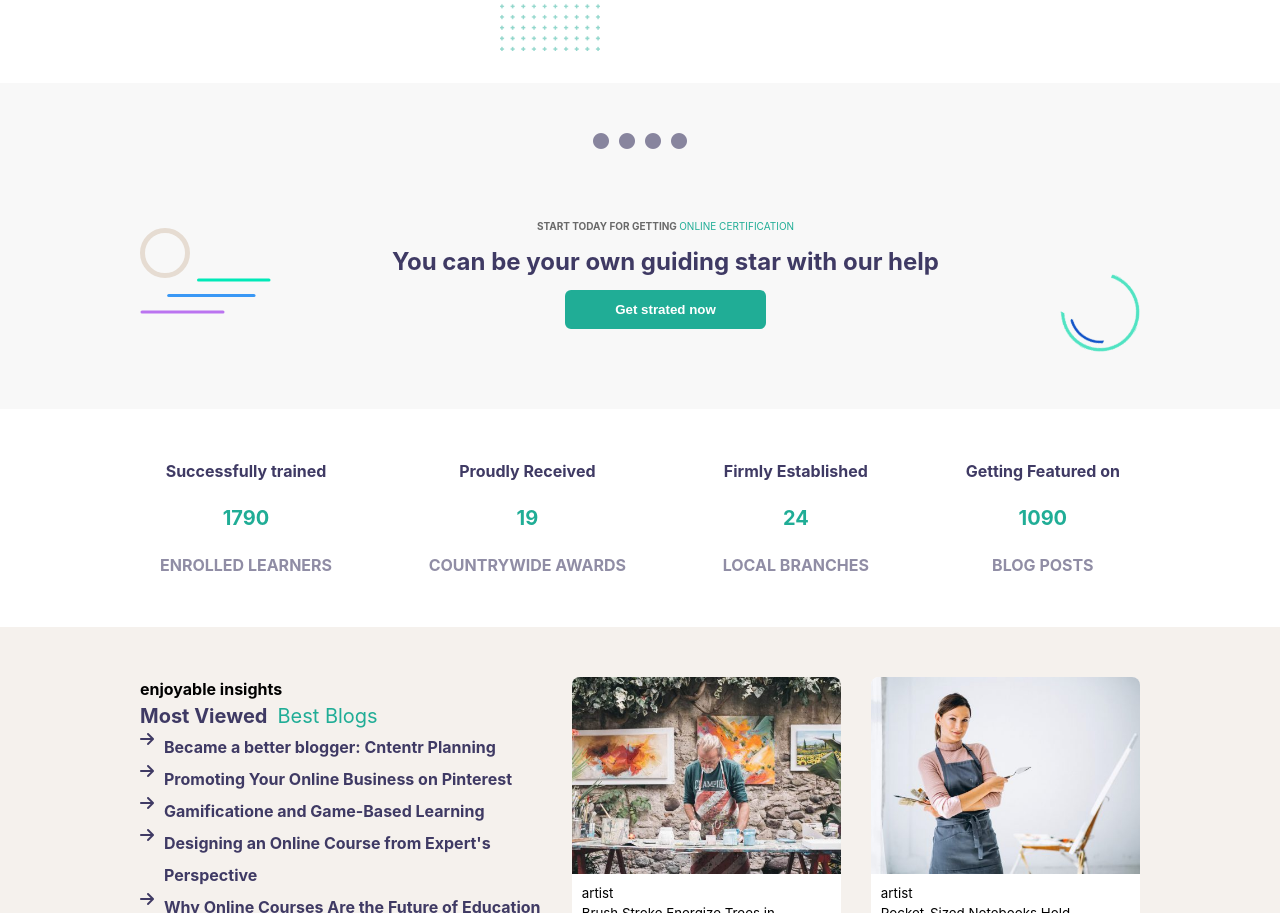
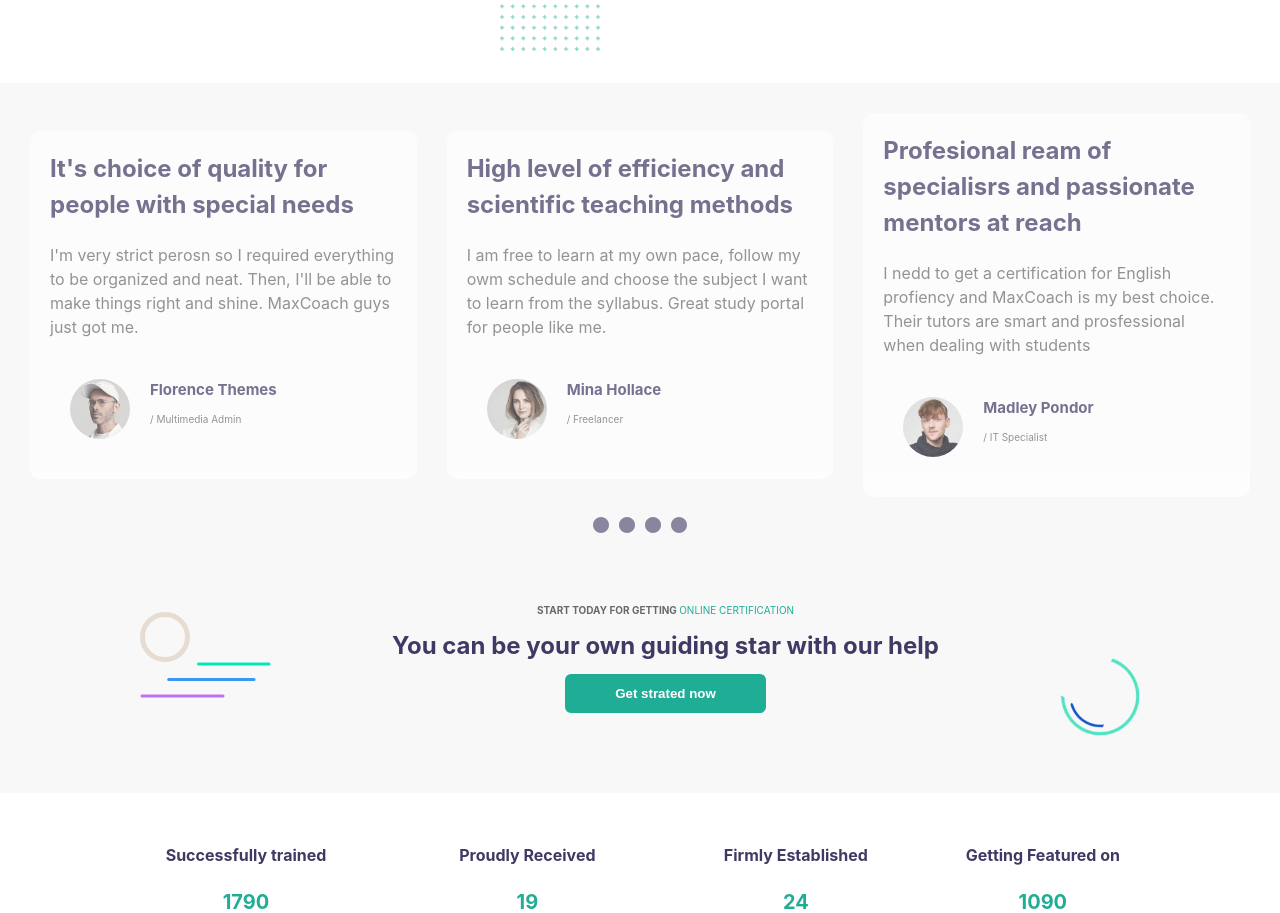
Before and after one commit to GianMarcoPimentel/proj-html-vuejs, a Vue app: page / in a window 1280 px wide. Shown: the part 2578-3491 px from the top of the page. Built offline with nearby package versions, Linux system fonts and the light colour scheme.

Commit message:
Fine esercizio

```diff
--- a/src/components/AppStart.vue
+++ b/src/components/AppStart.vue
@@ -4,7 +4,7 @@ export default{
 
     data(){
         return {
-            activeProfileIndex : 0,
+            activeProfileIndex : '',
 
             profiles: [
                 {
@@ -31,7 +31,26 @@ export default{
 
             ]
         }
+    },
+    methods : {
+        pointClick(){
+            this.activeProfileIndex == 0;
+            const profile = document.getElementById('cards');
+            profile.style.opacity = 1;
+        },
+        pointClick2(){
+            this.activeProfileIndex == 1;
+            const profile = document.getElementById('cards');
+            profile.style.opacity = 1;
+        },
+        pointClick3(){
+            this.activeProfileIndex == 2;
+            const profile = document.getElementById('cards');
+            profile.style.opacity = 1;
+        }
+
     }
+
 }
 
 </script>
@@ -41,8 +60,9 @@ export default{
     <div class="profile-cards">
         <div
         v-for="(profile,index) in profiles"
-        v-show="index == activeIndexProfile"
-        class="cards">
+
+        id="cards"
+        style="opacity : 0.7">
 
             <h2>{{ profile.presentation }}</h2>
             <span>{{ profile.description }}</span>
@@ -57,9 +77,9 @@ export default{
 
     </div>
     <div class="icon">
-            <i class="fa-solid fa-circle"></i>
-            <i class="fa-solid fa-circle"></i>
-            <i class="fa-solid fa-circle"></i>
+            <i @click="pointClick()" class="fa-solid fa-circle"></i>
+            <i @click="pointClick2()" class="fa-solid fa-circle"></i>
+            <i @click="pointClick3()" class="fa-solid fa-circle"></i>
             <i class="fa-solid fa-circle"></i>
         </div>
     <div class="container">
@@ -105,7 +125,7 @@ export default{
     span{
         color: #696969;
     }
-    .cards{
+    #cards{
         width: calc(100% / 3 - (30px / 3 * 2));
         height: 100%;
 
```
